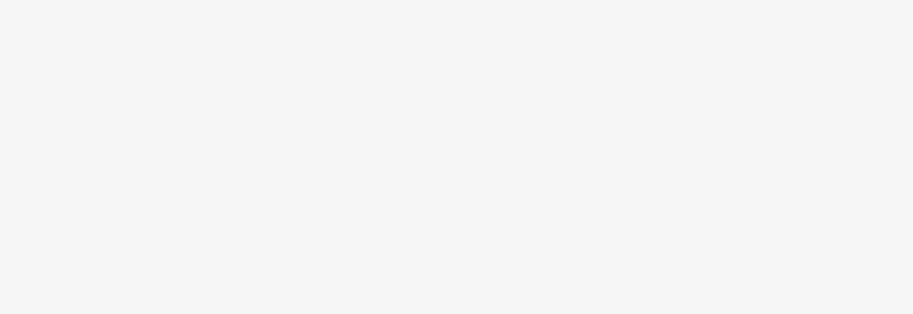
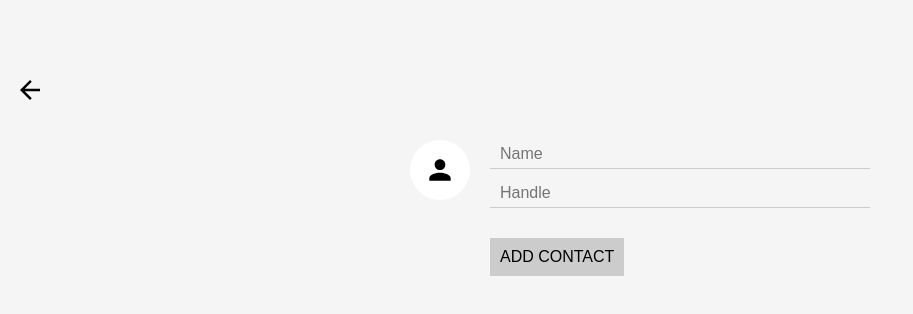
Before and after one commit to munozfrancisco/contacts-react-app, a React (Create React App) app: page /contacts-react-app/create in a window 1280 px wide. Before the commit this address had no page. Shown: the top 314 px of the page, without its empty margins (0-913 px from the left). Built offline with nearby package versions, Linux system fonts and the light colour scheme.

Commit message:
fix minor bug

```diff
--- a/package.json
+++ b/package.json
@@ -1,5 +1,6 @@
 {
   "name": "contacts-react-app",
+  "homepage" : "https://munozfrancisco.github.io/contacts-react-app/",
   "version": "0.2.1",
   "private": true,
   "dependencies": {
--- a/src/components/App.js
+++ b/src/components/App.js
@@ -11,7 +11,7 @@ class App extends Component {
       {
         id: 1,
         username: 'tyler',
-        name: 'Tyler McGinnis',
+        name: 'Tyler McGinnisd',
         handle: '@tylermcginnis',
         avatarURL: '/icons/person.svg'
       },
@@ -20,14 +20,14 @@ class App extends Component {
         username: "karen",
         name: 'Karen Isgrigg',
         handle: '@karen_isgrigg',
-        avatarURL: '/icons/person.svg'
+        avatarURL: './icons/person.svg'
       },
       {
         id: 3,
         username: "richard",
         name: 'Richard Kalehoff',
         handle: '@richardkalehoff',
-        avatarURL: '/icons/person.svg'
+        avatarURL: '../icons/person.svg'
       },
     ],
     // The 'filteredContacts' array will store contacts filtered by search
--- a/src/components/CreateNewContact.js
+++ b/src/components/CreateNewContact.js
@@ -1,5 +1,5 @@
 import React, { Component } from 'react';
-import { Link, Navigate } from 'react-router-dom'
+import { NavLink, Navigate } from 'react-router-dom'
 import ImageInput from './ImageInput'
 import serializeForm from 'form-serialize'
 
@@ -26,13 +26,13 @@ class CreateNewContact extends Component {
       <div>
         {/* If redirect state is set, navigate back to the main page */}
         {redirect && (
-          <Navigate to="/" replace={true} />
+          <Navigate to="/"/>
         )}
-        <Link
+        <NavLink
           className='close-create-contact'
           to='/'>
           Close
-        </Link>
+        </NavLink>
         <form onSubmit={this.handleSubmit} className='create-contact-form'>
           {/* Component for capturing and displaying an image */}
           <ImageInput
--- a/src/components/ListContacts.js
+++ b/src/components/ListContacts.js
@@ -1,5 +1,7 @@
 import React from 'react'
 import PropTypes from 'prop-types'
+import { ReactComponent as Logo } from '../icons/person.svg';
+
 
 const ListContacts = props => {
   // Destructure the props
@@ -15,7 +17,9 @@ const ListContacts = props => {
             style={{
               backgroundImage: `url(${contact.avatarURL})`
             }}
-          />
+          >
+            <Logo />
+          </div>
           <div className='contact-details'>
             <p>{contact.name}</p>
             <p>{contact.handle}</p>
--- a/src/index.js
+++ b/src/index.js
@@ -8,7 +8,7 @@ import reportWebVitals from './reportWebVitals';
 const root = ReactDOM.createRoot(document.getElementById('root'));
 
 root.render(
-  <BrowserRouter>
+  <BrowserRouter basename="/contacts-react-app">
 
       <App />
 
```
Also changed, not shown: 1 other file (tests, documents, lock files or other folders).
